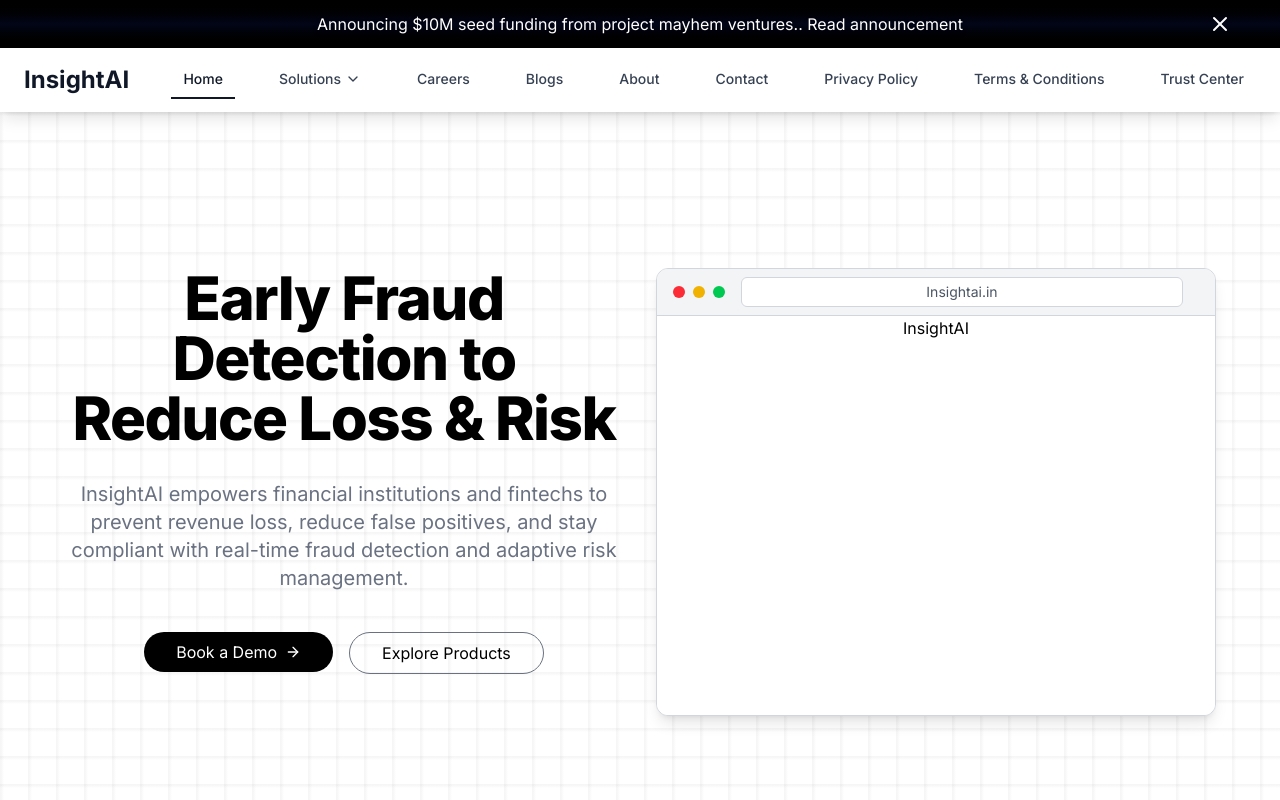
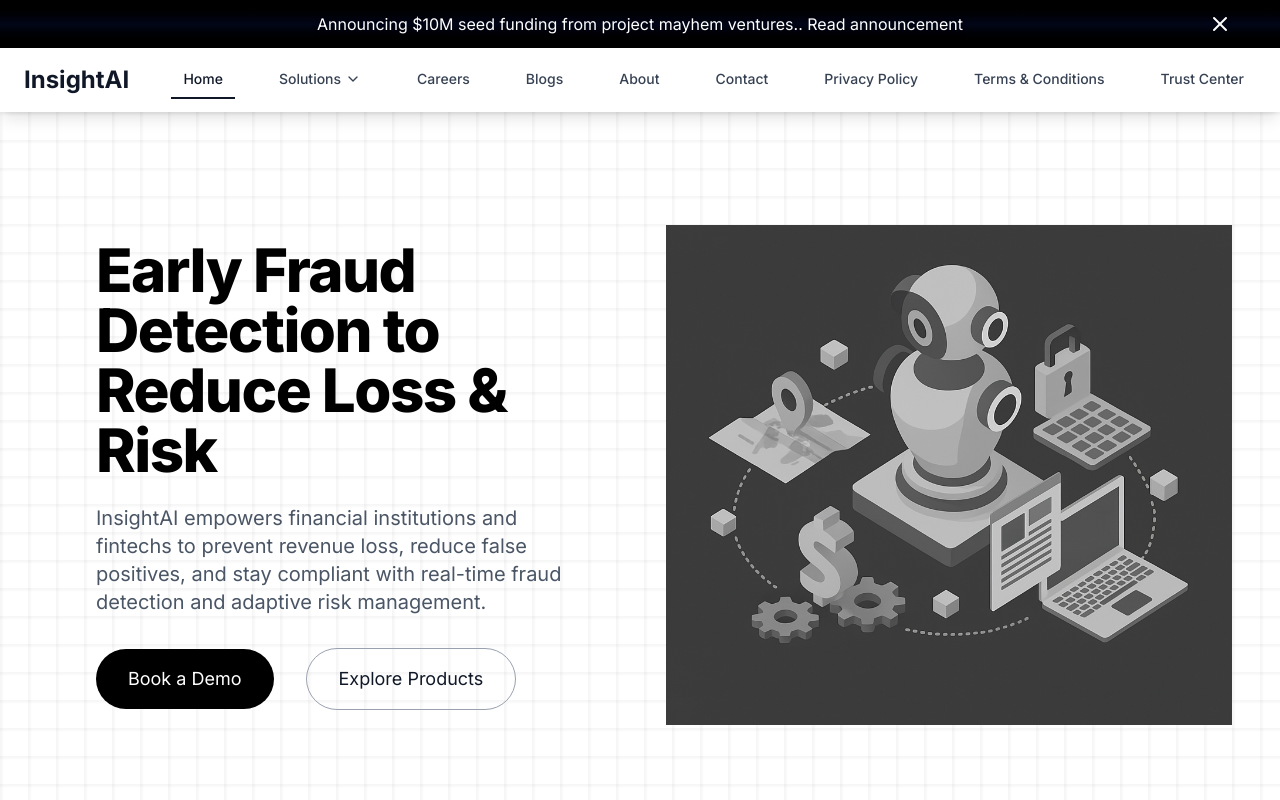
Before and after one commit to pnk-ltoc-892/intern-project, a Next.js app: page / in a window 1280 px wide. Shown: the top 800 px of the page. Built offline with nearby package versions, Linux system fonts and the light colour scheme.

Commit message:
Fix Hero Section Banner - Added Container Layout. - Banner text Left aligned & Image right aligned. - Reduce spacing - Added Demo Image

```diff
--- a/src/components/home/HeroSection.tsx
+++ b/src/components/home/HeroSection.tsx
@@ -1,292 +1,52 @@
-// import React, { useEffect, useState, useRef } from "react";
-// import { motion } from "framer-motion";
-
-// "use client"
+import Image from "next/image.js";
 import Link from "next/link.js";
 
 
 export default function HeroSection() {
-    // const [scrollY, setScrollY] = useState(0);
-    // const [count1, setCount1] = useState(0);
-    // const [count2, setCount2] = useState(0);
-    // const [count3, setCount3] = useState(0);
-    // const statsRef = useRef(null);
-    // const statsInView = useRef(false);
-
-    // Responsive floating shapes config
-
-    // const shapes = [
-    //     {
-    //         size: "w-16 h-16 sm:w-20 sm:h-20 md:w-40 md:h-40",
-    //         color: "bg-blue-500",
-    //         x: [-40, 30],
-    //         y: [-30, 30],
-    //         top: "23%",
-    //         left: "5%",
-    //         duration: 4,
-    //         responsive: "",
-    //     },
-    //     {
-    //         size: "w-12 h-12 sm:w-16 sm:h-16 md:w-28 md:h-28",
-    //         color: "bg-yellow-400",
-    //         x: [10, -10],
-    //         y: [15, -15],
-    //         top: "60%",
-    //         left: "80%",
-    //         duration: 8,
-    //         responsive: "hidden md:block",
-    //     },
-    //     {
-    //         size: "w-14 h-14 sm:w-20 sm:h-20 md:w-32 md:h-32",
-    //         color: "bg-red-400",
-    //         x: [-40, 40],
-    //         y: [-20, 20],
-    //         top: "40%",
-    //         left: "75%",
-    //         duration: 7,
-    //         responsive: "",
-    //     },
-    //     {
-    //         size: "w-10 h-10 sm:w-14 sm:h-14 md:w-24 md:h-24",
-    //         color: "bg-green-400",
-    //         x: [15, -15],
-    //         y: [-15, 15],
-    //         top: "60%",
-    //         left: "10%",
-    //         duration: 5,
-    //         responsive: "hidden md:block", // Hide on small screens, show on md and up
-    //     },
-    //     {
-    //         size: "w-14 h-14 sm:w-20 sm:h-20 md:w-36 md:h-36",
-    //         color: "bg-purple-400",
-    //         x: [20, -20],
-    //         y: [10, -10],
-    //         top: "20%",
-    //         left: "20%",
-    //         duration: 6,
-    //         responsive: "",
-    //     },
-    // ];
-
-    // const FloatingShape = ({ size, color, x, y, top, left, duration }) => (
-    //     <motion.div
-    //         className={`absolute ${size} rounded-full ${color} opacity-50`}
-    //         style={{ top, left }}
-    //         animate={{
-    //             x: x.map((val) => `${val}px`),
-    //             y: y.map((val) => `${val}px`),
-    //         }}
-    //         transition={{
-    //             repeat: Number.POSITIVE_INFINITY,
-    //             repeatType: "mirror",
-    //             duration,
-    //             ease: "easeInOut",
-    //         }}
-    //     />
-    // );
-
-    // useEffect(() => {
-    //     const handleScroll = () => {
-    //         setScrollY(window.scrollY);
-    //     };
-
-    //     window.addEventListener("scroll", handleScroll);
-    //     return () => window.removeEventListener("scroll", handleScroll);
-    // }, []);
-
-    // useEffect(() => {
-    //     const observer = new IntersectionObserver(
-    //         (entries) => {
-    //             const [entry] = entries;
-    //             if (entry.isIntersecting && !statsInView.current) {
-    //                 statsInView.current = true;
-
-    //                 const duration = 2000;
-    //                 const interval = 20;
-    //                 const steps = duration / interval;
-
-    //                 const target1 = 15;
-    //                 const target2 = 500;
-    //                 const target3 = 25;
-
-    //                 const step1 = target1 / steps;
-    //                 const step2 = target2 / steps;
-    //                 const step3 = target3 / steps;
-
-    //                 let current1 = 0;
-    //                 let current2 = 0;
-    //                 let current3 = 0;
-
-    //                 const timer = setInterval(() => {
-    //                     current1 += step1;
-    //                     current2 += step2;
-    //                     current3 += step3;
-
-    //                     setCount1(Math.min(Math.floor(current1), target1));
-    //                     setCount2(Math.min(Math.floor(current2), target2));
-    //                     setCount3(Math.min(Math.floor(current3), target3));
-
-    //                     if (
-    //                         Math.floor(current1) >= target1 &&
-    //                         Math.floor(current2) >= target2 &&
-    //                         Math.floor(current3) >= target3
-    //                     ) {
-    //                         clearInterval(timer);
-    //                     }
-    //                 }, interval);
-    //             }
-    //         },
-    //         { threshold: 0.5 }
-    //     );
-
-    //     if (statsRef.current) {
-    //         observer.observe(statsRef.current);
-    //     }
-
-    //     return () => {
-    //         if (statsRef.current) {
-    //             observer.unobserve(statsRef.current);
-    //         }
-    //     };
-    // }, []);
-
     return (
-        <div className="bg-white bg-[linear-gradient(to_right,#80808012_1px,transparent_4px),linear-gradient(to_bottom,#80808012_1px,transparent_4px)] bg-[size:28px_28px] pointer-events-none' flex flex-col sm:flex-row justify-end px-2 sm:px-12">
+        <div className="bg-white bg-[linear-gradient(to_right,#80808012_1px,transparent_4px),linear-gradient(to_bottom,#80808012_1px,transparent_4px)] bg-[size:28px_28px] pointer-events-none'">
 
             {/* Hero Section */}
-            <section className="min-h-[80vh] w-full sm:w-[50%] text-black relative py-12 md:py-24 px-4 sm:mt-15 mt-15 text-center">
-                <h1
-                    className="text-3xl sm:text-4xl md:text-5xl lg:text-6xl font-extrabold tracking-tight mb-4 md:mb-8"
-                >
+            <section className="min-h-[80vh] flex flex-col lg:flex-row items-center justify-center px-4 sm:px-8 lg:px-12 py-8 md:py-12 lg:py-16 gap-8 lg:gap-12">
+
+                {/* Left Content */}
+                <div className="w-full lg:w-1/2 text-left flex flex-col justify-center px-4 sm:px-8 lg:px-12 py-8 md:py-12 lg:py-16">
+                    <h1 className="text-black text-3xl sm:text-4xl md:text-5xl lg:text-6xl font-extrabold tracking-tight mb-4 md:mb-6">
                         Early Fraud Detection to Reduce Loss & Risk
                     </h1>
-                <p
-                    className="text-base sm:text-lg md:text-xl text-gray-500 mb-6 md:mb-10"
-                >
-                    InsightAI empowers financial institutions and fintechs to prevent revenue loss, reduce false positives, and stay compliant with real-time fraud detection and adaptive risk management.
+                    <p className="text-base sm:text-lg md:text-xl text-gray-600 mb-6 md:mb-8">
+                        InsightAI empowers financial institutions and fintechs to prevent revenue
+                        loss, reduce false positives, and stay compliant with real-time fraud
+                        detection and adaptive risk management.
                     </p>
 
-                <div
-                    className="flex flex-col sm:flex-row gap-4 justify-center"
-                >
+                    <div className="flex flex-row gap-3 sm:gap-4 lg:gap-8 justify-start items-center">
                         <Link href="/events">
-                        <div
-                            className="px-6 sm:px-8 py-2 flex items-center justify-center bg-black text-white rounded-full hover:bg-slate-800"
-                        >
+                            <div className="group px-4 sm:px-6 lg:px-8 py-2 sm:py-3 lg:py-4 flex items-center justify-center bg-black text-white rounded-full text-sm sm:text-base lg:text-lg transition">
                                 <span>Book a Demo</span>
-                            <svg
-                                xmlns="http://www.w3.org/2000/svg"
-                                width="24"
-                                height="24"
-                                viewBox="0 0 24 24"
-                                fill="none"
-                                stroke="currentColor"
-                                strokeWidth="2"
-                                strokeLinecap="round"
-                                strokeLinejoin="round"
-                                className="ml-2 h-4 w-4 transition-transform group-hover:translate-x-1"
-                            >
-                                <path d="M5 12h14"></path>
-                                <path d="m12 5 7 7-7 7"></path>
-                            </svg>
                             </div>
                         </Link>
 
                         <Link href="/signup">
-                        <div
-                            className="px-6 sm:px-8 py-2 flex items-center justify-center border border-gray-500 rounded-full hover:bg-gray-100"
-                        >
+                            <div className="px-4 sm:px-6 lg:px-8 py-2 sm:py-3 lg:py-4 flex items-center justify-center border border-gray-400 rounded-full hover:bg-gray-100 transition text-sm sm:text-base lg:text-lg">
                                 Explore Products
                             </div>
                         </Link>
                     </div>
-            </section>
-
-            <section className="hidden sm:block w-[50%] text-black relative py-12 md:py-24 px-4 sm:mt-15 mt-15 text-center">
-                <div className="h-full rounded-xl border border-gray-300 shadow-lg overflow-hidden bg-white">
-                    {/* Top Bar */}
-                    <div className="flex items-center justify-between px-4 py-2 bg-gray-100 border-b border-gray-300">
-                        <div className="flex space-x-2">
-                            <span className="w-3 h-3 bg-red-500 rounded-full" />
-                            <span className="w-3 h-3 bg-yellow-500 rounded-full" />
-                            <span className="w-3 h-3 bg-green-500 rounded-full" />
-                        </div>
-                        <div className="flex-1 mx-4">
-                            <div className="bg-white border border-gray-300 text-gray-600 text-sm px-3 py-1 rounded-md truncate">
-                                Insightai.in
-                            </div>
-                        </div>
                 </div>
 
-                    {/* Content */}
-                    <div className="bg-white h-full w-full">
-                        <div>InsightAI</div>
-                    </div>
+                {/* Right Image Section */}
+                <div className="w-full lg:w-1/2 flex justify-center relative">
+                    <Image
+                        src="/Home/heroImage.png"
+                        alt="Insight AI"
+                        width={600}
+                        height={400}
+                        className="w-full max-w-[600px] h-auto object-cover sm:max-h-[500px]"
+                        priority
+                    />
                 </div>
             </section>
-
-            {/* <section className="text-black relative py-12 md:py-24 px-4 sm:mt-15 mt-15 text-center">
-                <div className="max-w-3xl mx-auto">
-                    <motion.h1
-                        className="text-4xl sm:text-5xl md:text-6xl lg:text-7xl font-extrabold tracking-tight mb-4 md:mb-8"
-                        initial={{ opacity: 0, y: 20 }}
-                        animate={{ opacity: 1, y: 0 }}
-                        transition={{ duration: 0.7, delay: 0.2 }}
-                    >
-                        Early Fraud Detection to Reduce Loss & Risk
-                    </motion.h1>
-                    <motion.p
-                        className="text-base sm:text-lg md:text-xl text-gray-500 mb-6 md:mb-10"
-                        initial={{ opacity: 0, y: 20 }}
-                        animate={{ opacity: 1, y: 0 }}
-                        transition={{ duration: 0.7, delay: 0.4 }}
-                    >
-                    InsightAI empowers financial institutions and fintechs to prevent revenue loss, reduce false positives, and stay compliant with real-time fraud detection and adaptive risk management.
-                    </motion.p>
-
-                    <motion.div
-                        className="flex flex-col sm:flex-row gap-4 justify-center"
-                        initial={{ opacity: 0, y: 20 }}
-                        animate={{ opacity: 1, y: 0 }}
-                        transition={{ duration: 0.7, delay: 0.6 }}
-                    >
-                        <Link href="/events">
-                            <motion.a
-                                className="px-6 sm:px-8 py-2 flex items-center justify-center bg-black text-white rounded-full hover:bg-slate-800"
-                                whileHover={{ scale: 1.05 }}
-                                whileTap={{ scale: 0.95 }}
-                            >
-                                <span>Book a Demo</span>
-                                <svg
-                                    xmlns="http://www.w3.org/2000/svg"
-                                    width="24"
-                                    height="24"
-                                    viewBox="0 0 24 24"
-                                    fill="none"
-                                    stroke="currentColor"
-                                    strokeWidth="2"
-                                    strokeLinecap="round"
-                                    strokeLinejoin="round"
-                                    className="ml-2 h-4 w-4 transition-transform group-hover:translate-x-1"
-                                >
-                                    <path d="M5 12h14"></path>
-                                    <path d="m12 5 7 7-7 7"></path>
-                                </svg>
-                            </motion.a>
-                        </Link>
-
-                        <Link href="/signup">
-                            <motion.a
-                                className="px-6 sm:px-8 py-2 flex items-center justify-center border border-gray-500 rounded-full hover:bg-gray-100"
-                                whileHover={{ scale: 1.05 }}
-                                whileTap={{ scale: 0.95 }}
-                            >
-                                Explore Products
-                            </motion.a>
-                        </Link>
-                    </motion.div>
-                </div>
-            </section> */}
         </div>
     );
 }
```
Also changed, not shown: public/Home/heroImage.png (added). Lines whose indentation alone changed are shown as unchanged.
